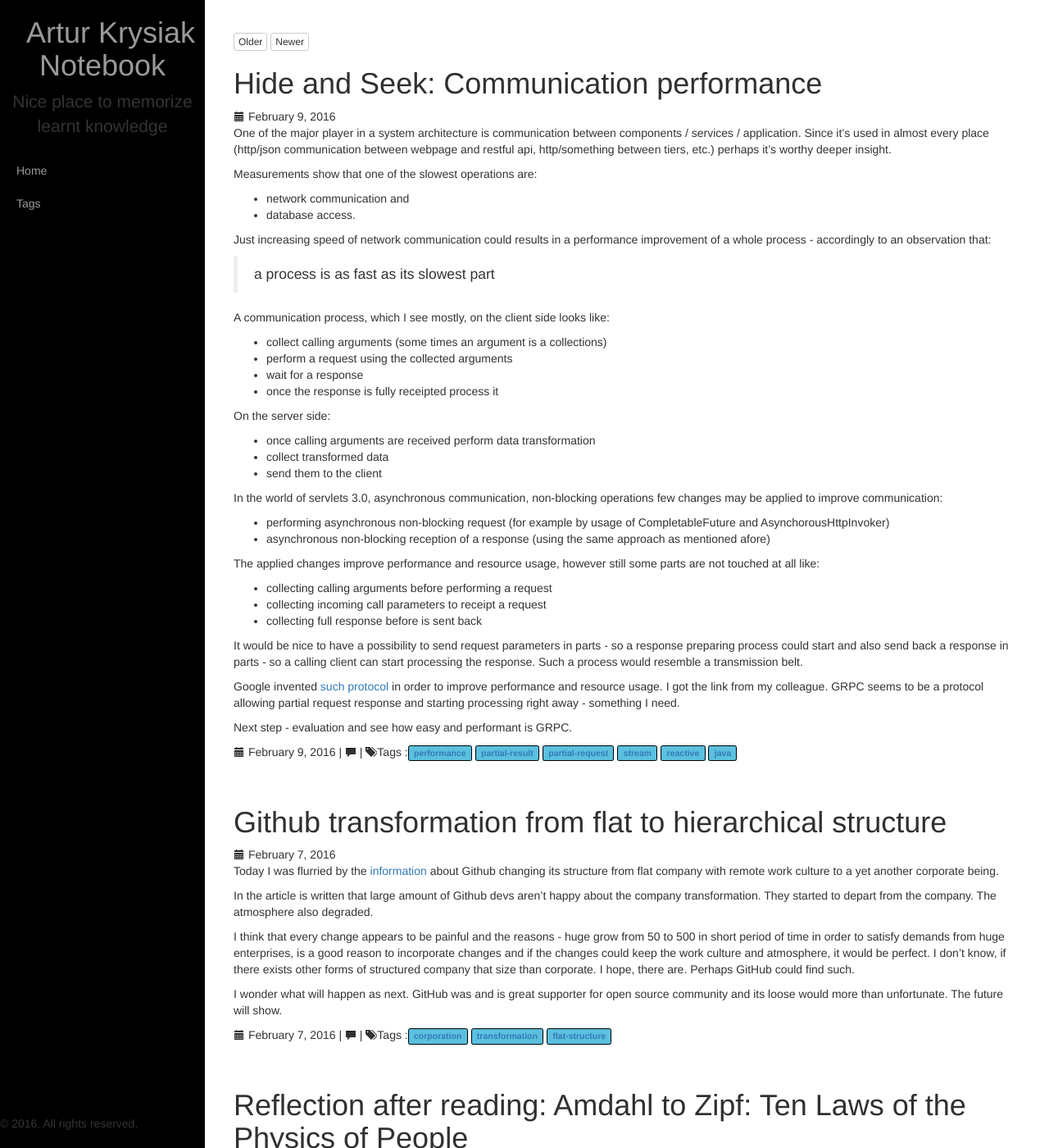
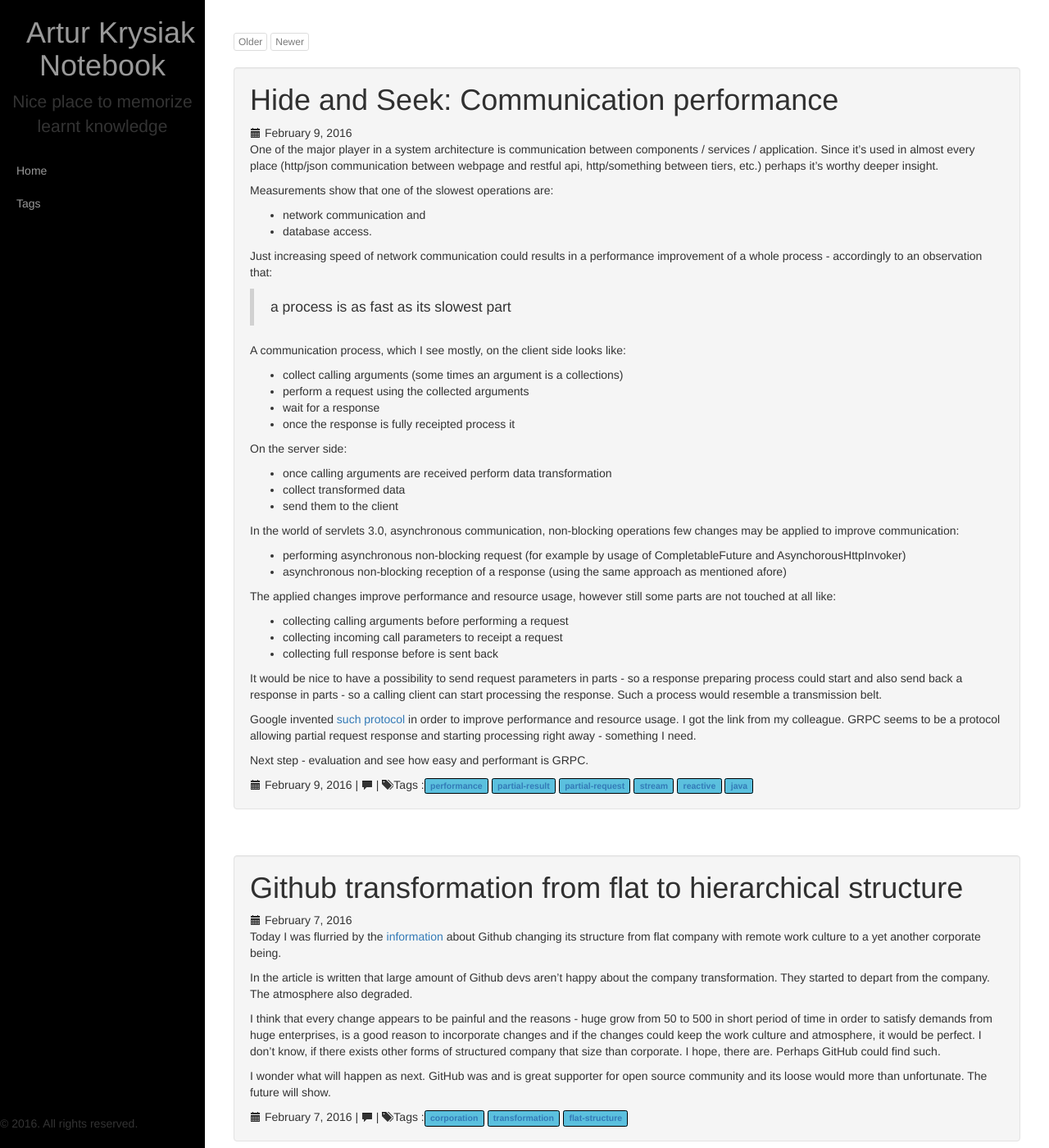
Before and after one commit to venth/venth.github.io, a Jekyll site: the page built from index.html, in a window 1280 px wide and 1400 px high. Shown: the whole window at 82% size. Built offline with Jekyll 4.4.1, drawn with Linux system fonts in a browser that asks for light colours; nearby versions of some CDN libraries; the list of posts is cut into pages by our own code.

Commit message:
improved look and feel

```diff
--- a/_includes/head.html
+++ b/_includes/head.html
@@ -17,7 +17,7 @@
 
   <!-- CSS -->
   <link href="/public/css/bootstrap.min.css" rel="stylesheet">
-  <link href="/public/css/simple-sidebar.css" rel="stylesheet">
+  <link href="/public/css/sidebar.css" rel="stylesheet">
   <link href="/public/css/poole.css" rel="stylesheet">
   <link rel="stylesheet" href="/public/css/bootstrap-icons.css">
   <link href="//maxcdn.bootstrapcdn.com/font-awesome/4.1.0/css/font-awesome.min.css" rel="stylesheet" type="text/css">
--- a/_includes/pagination.html
+++ b/_includes/pagination.html
@@ -2,7 +2,7 @@
   {% if paginator.next_page %}
     <a class="btn btn-default btn-xs" href="/page{{paginator.next_page}}">Older</a>
   {% else %}
-    <span class="btn btn-default btn-xs">Older</span>
+    <span class="btn btn-default btn-xs disabled">Older</span>
   {% endif %}
   {% if paginator.previous_page %}
     {% if paginator.page == 2 %}
@@ -11,6 +11,6 @@
       <a class="btn btn-default btn-xs" href="/page{{paginator.previous_page}}">Newer</a>
     {% endif %}
   {% else %}
-    <span class="btn btn-default btn-xs">Newer</span>
+    <span class="btn btn-default btn-xs disabled">Newer</span>
   {% endif %}
 </div>
--- a/_layouts/post.html
+++ b/_layouts/post.html
@@ -16,14 +16,14 @@ layout: default
   {% include comments.html %}
 </div>
 
-<div class="related">
-  <h2>Related Posts</h2>
+<div class="related well">
+  <h3>Related Posts</h3>
   <ul class="related-posts list">
     {% for post in site.related_posts limit:3 %}
       <li>
           <a href="{{ post.url }}">
+            <span>{% include post_date.html %}</span>
             <span>{{ post.title }}</span>
-            <span>{% include post_date.html %}</span>
           </a>
       </li>
     {% endfor %}
--- a/index.html
+++ b/index.html
@@ -9,7 +9,7 @@ title: Home
   {% for post in paginator.posts %}
   <div class="row">
     <div class="col-lg-12">
-      <div class="post">
+      <div class="post well">
         <h1 class="post-title">
           <a href="{{ post.url }}">
             {{ post.title }}
--- a/public/css/poole.css
+++ b/public/css/poole.css
@@ -1,12 +1,6 @@
 .page,
 .post {
   margin-bottom: 4em;
-}
-
-.post {
-  border-radius: 5em;
-  border-color: #ddd;
-  border-width: 1px;
 }
 
 /* Blog post or page title */
--- a/tags.html
+++ b/tags.html
@@ -16,6 +16,7 @@ weight: 5
   {% assign sortedtags = tags | split:' ' | sort %}
 
   {% for tag in sortedtags %}
+    <div class="well">
       <a href="#{{ tag }}"><h3 id="{{ tag }}">{{ tag }}</h3></a>
       <ul class="list">
       {% for post in site.tags[tag] %}
@@ -25,5 +26,6 @@ weight: 5
         </li>
       {% endfor %}
       </ul>
+    </div>
   {% endfor %}
 </div>
```
Also changed, not shown: public/css/sidebar.css (renamed from public/css/simple-sidebar.css). Lines whose indentation alone changed are shown as unchanged.
